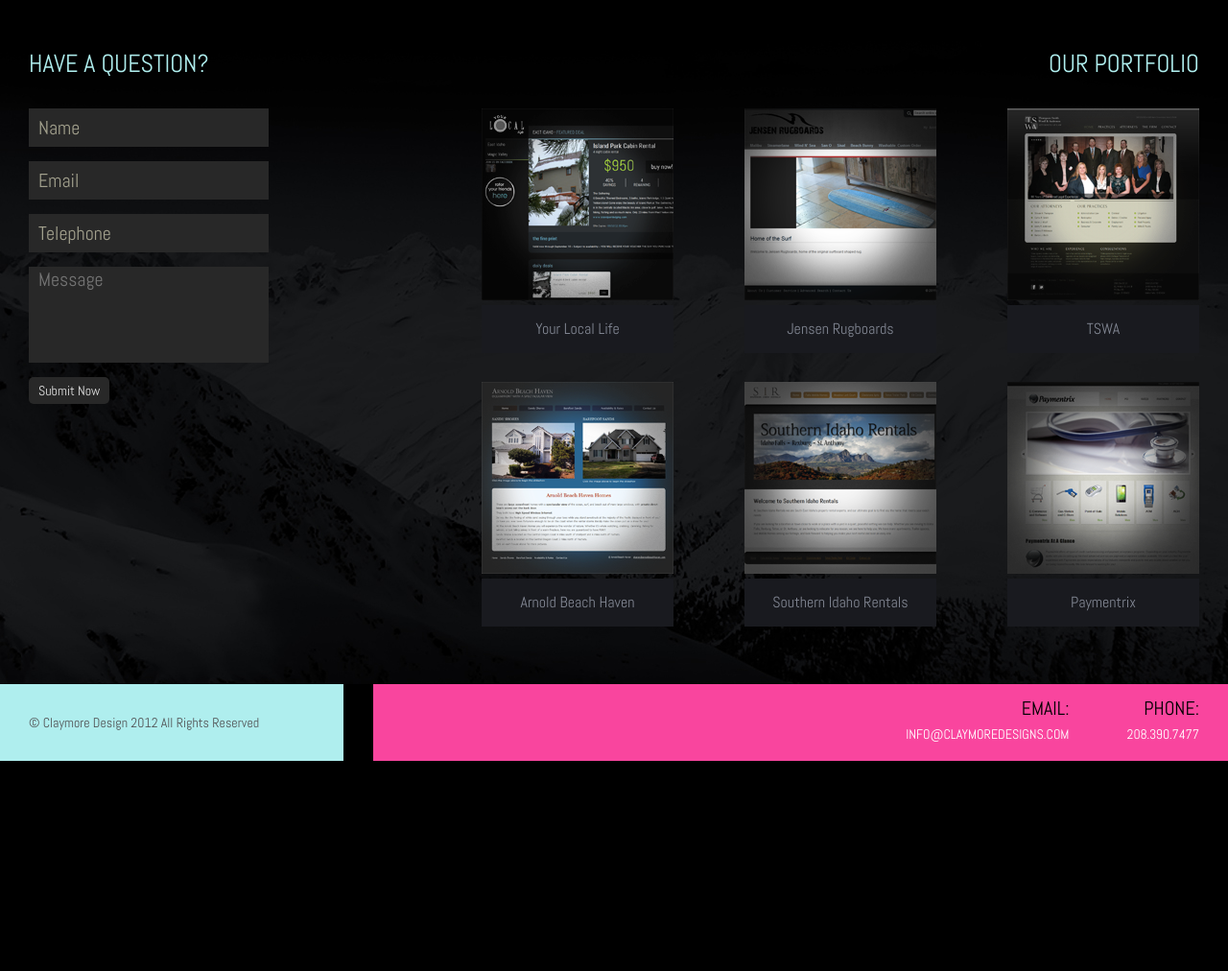
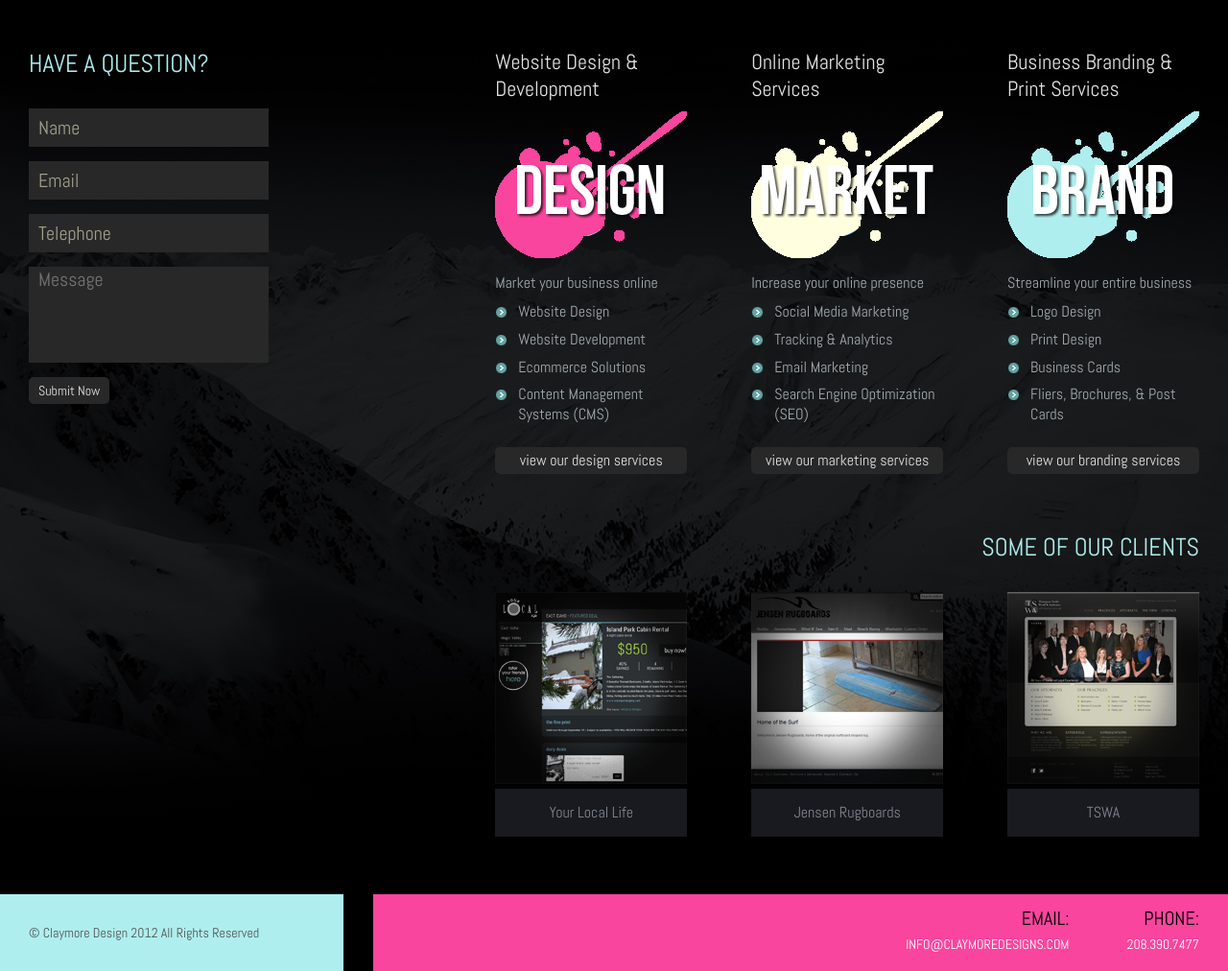
Before and after one commit to cphillipp/ClaymoreDesign, a PHP site: page / in a window 1280 px wide. Shown: the part 101-1113 px from the top of the page at 96% size. Before the commit the page ends 894 px from the top, so only its background shows below. Run offline with PHP 8.4, Linux system fonts and the light colour scheme.

Commit message:
updated css

```diff
--- a/css/styles.css
+++ b/css/styles.css
@@ -120,9 +120,10 @@ body {
         display: block;
         background: #282828;
         border: none;
+        outline: 0;
         resize: none; }
     body .wrapper .right {
-      width: 72%;
+      width: 70%;
       float: right; }
       body .wrapper .right h2 {
         padding: 0 30px 30px 0;
--- a/css/styles.scss
+++ b/css/styles.scss
@@ -29,9 +29,9 @@ body                    {background:#000000 url('../images/bg.jpeg') center top
           &:hover       {background:#343434; color:#AFEEEE;}
         }
       }
-      textarea          {margin:0 0 15px 30px; padding:0 10px; width:230px; height:100px; color:#fff; font-size:20px; font-family:'Abel', arial, sans; display:block; background:#282828; border:none; resize:none;}
+      textarea          {margin:0 0 15px 30px; padding:0 10px; width:230px; height:100px; color:#fff; font-size:20px; font-family:'Abel', arial, sans; display:block; background:#282828; border:none; outline:0; resize:none;}
   	}
-  	.right 					    {width:72%; float:right;
+  	.right 					    {width:70%; float:right;
       h2                {padding:0 30px 30px 0; color:#AFEEEE; font-size:26px; text-align:right; clear:both; text-transform:uppercase;}
       h3                {padding:0 0 10px; color:#E3E3E3; font-size:22px;}
       section           {margin:0 30px 50px; padding:20px; min-width:620px; background:#282828; overflow:hidden;
--- a/index.php
+++ b/index.php
@@ -59,14 +59,55 @@ if(isset($_SESSION['message'])) {
         </form>
       </div>
       <div class="right">
-        <h2>Our Portfolio</h2>
+        <ul>
+          <li>
+            <div class="wrap">
+              <h3>Business Branding &amp;<br /> Print Services</h3>
+              <img src="images/blob3.png" alt="Local Idaho Falls business website" />
+              <p>Streamline your entire business</p>
+              <ul>
+                <li>Logo Design</li>
+                <li>Print Design</li>
+                <li>Business Cards</li>
+                <li>Fliers, Brochures, &#038; Post Cards</li>
+              </ul>
+              <a href="services.php" class="button">view our branding services</a>
+            </div>
+          </li>
+          <li>
+            <div class="wrap">
+              <h3>Online Marketing<br /> Services</h3>
+              <img src="images/blob2.png" alt="Local Idaho Falls business website" />
+              <p>Increase your online presence</p>
+              <ul>
+                <li>Social Media Marketing</li>
+                <li>Tracking &#038; Analytics</li>
+                <li>Email Marketing</li>
+                <li>Search Engine Optimization (SEO)</li>
+              </ul>
+              <a href="services.php" class="button">view our marketing services</a>
+            </div>
+          </li>
+          <li>
+            <div class="wrap">
+              <h3>Website Design &amp;<br /> Development</h3>
+              <img src="images/blob1.png" alt="Local Idaho Falls business website" />
+              <p>Market your business online</p>
+              <ul>
+                <li>Website Design</li>
+                <li>Website Development</li>
+                <li>Ecommerce Solutions</li>
+                <li>Content Management Systems (CMS)</li>
+              </ul>
+              <a href="services.php" class="button">view our design services</a>
+            </div>
+          </li>
+        </ul>
+        <h2>Some of our clients</h2>
         <ul>
           <li><a href="http://www.eastidaholaw.net" target="_blank"><img src="images/tswa3.png" alt="Local Idaho Falls business website" /><span>TSWA </span></a></li>
           <li><a href="http://www.rugboards.com" target="_blank"><img src="images/jensenrugboards3.png" alt="California based business website" /><span>Jensen Rugboards</span></a></li>
           <li><a href="http://www.yourlocallife.pagodabox.com" target="_blank"><img src="images/yll3.png" alt="Local Idaho Falls business website" /><span>Your Local Life</span></a></li>
-          <li><a href="http://www.paymentrix.com" target="_blank"><img src="images/paymentrix3.png" alt="Local Idaho Falls business website" /><span>Paymentrix</span></a></li>
-          <li><a href="http://www.sidahorentals.com" target="_blank"><img src="images/sir3.png" alt="Local Idaho Falls business website" /><span>Southern Idaho Rentals</span></a></li>
-          <li><a href="http://www.arnoldbeachhaven.com" target="_blank"><img src="images/abh3.png" alt="Local Oregon based business website" /><span>Arnold Beach Haven</span></a></li>
         </ul>
       </div>
     </div>
```
